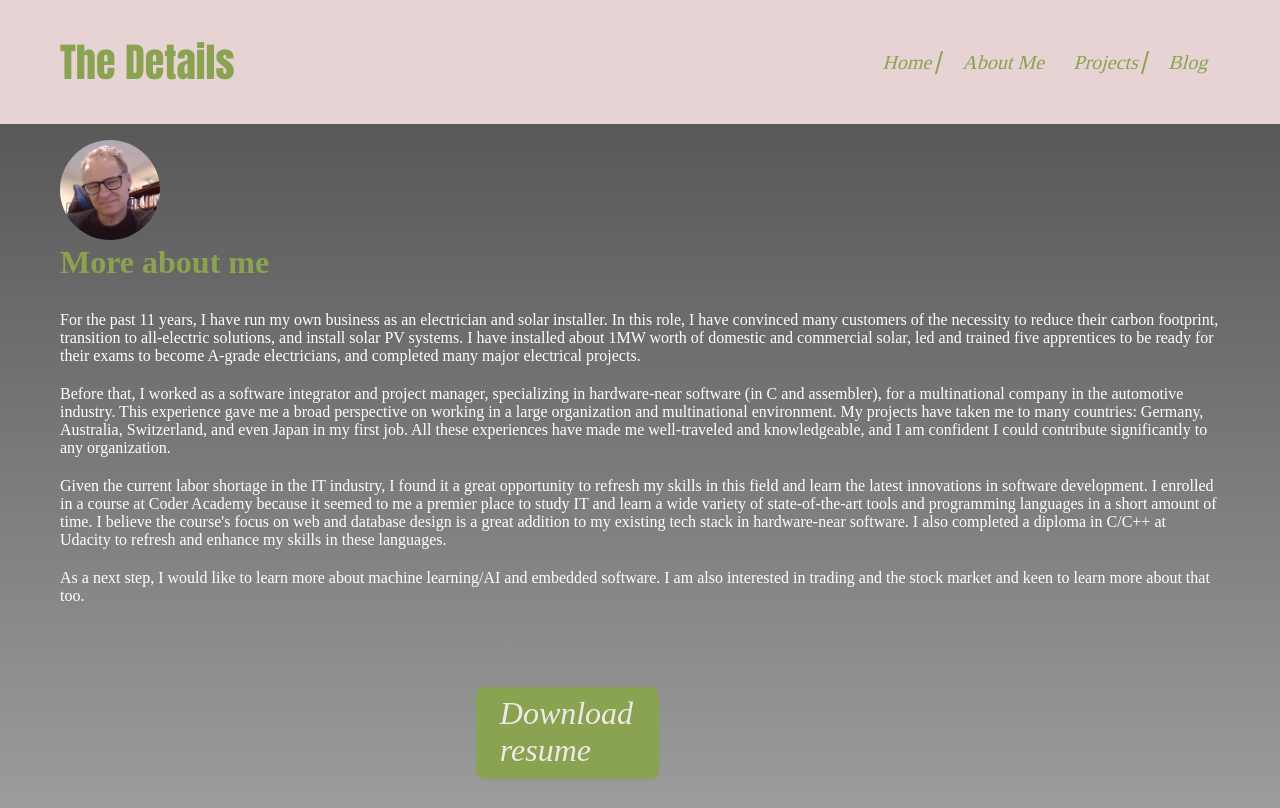
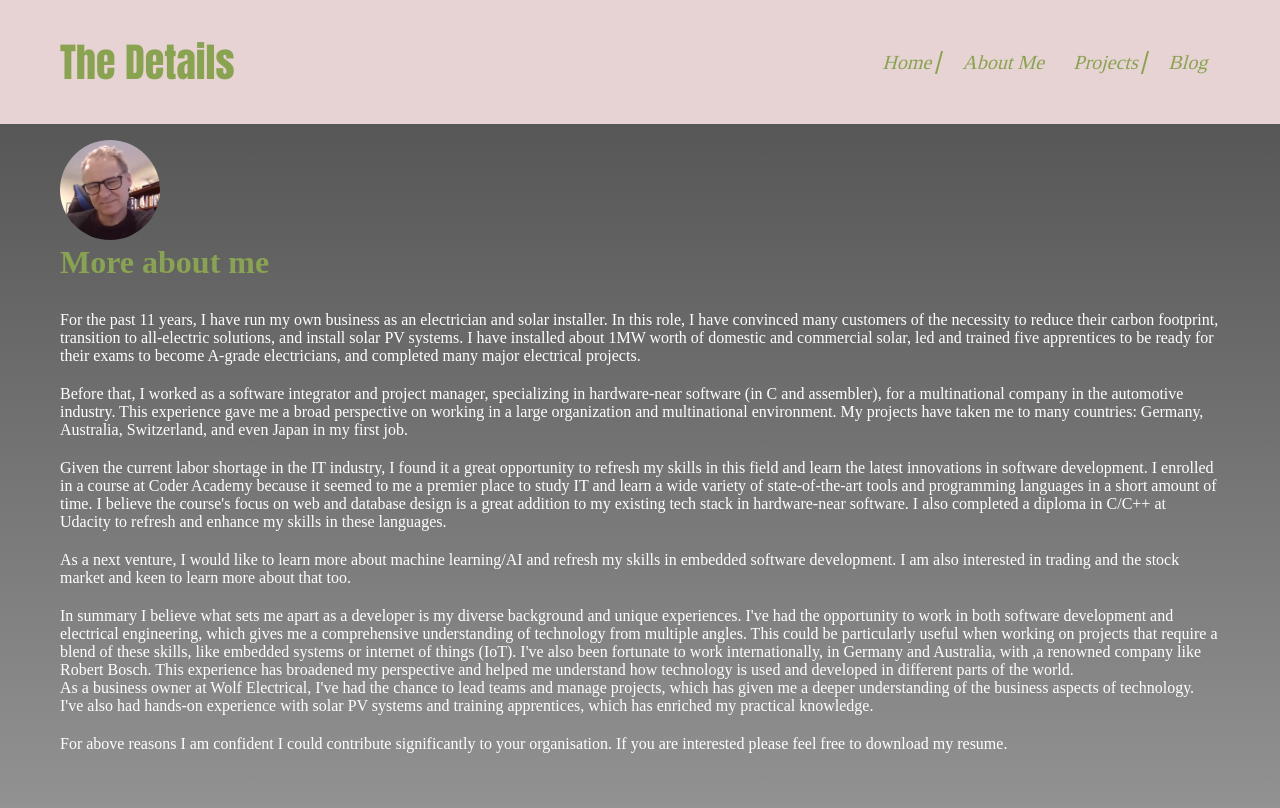
Before and after one commit to stuWolf/WolfgangStueckleT1A2, a plain HTML site: page src/pages/about-me.html in a window 1280 px wide. Shown: the top 808 px of the page. Drawn offline with Linux system fonts and the light colour scheme.

Commit message:
Update About me page

```diff
--- a/src/pages/about-me.html
+++ b/src/pages/about-me.html
@@ -54,7 +54,7 @@
 
     </p>
     <p>
-    Before that, I worked as a software integrator and project manager, specializing in hardware-near software (in C and assembler), for a multinational company in the automotive industry. This experience gave me a broad perspective on working in a large organization and multinational environment. My projects have taken me to many countries: Germany, Australia, Switzerland, and even Japan in my first job. All these experiences have made me well-traveled and knowledgeable, and I am confident I could contribute significantly to any organization.
+    Before that, I worked as a software integrator and project manager, specializing in hardware-near software (in C and assembler), for a multinational company in the automotive industry. This experience gave me a broad perspective on working in a large organization and multinational environment. My projects have taken me to many countries: Germany, Australia, Switzerland, and even Japan in my first job.
     </p>
     <p>
     Given the current labor shortage in the IT industry, I found it a great opportunity to refresh my skills in this field and learn the latest innovations in software development. I enrolled in a course at Coder Academy because it seemed to me a premier place to study IT and learn a wide variety of state-of-the-art tools and programming languages in a short amount of time. I believe the course's focus on web and database design is a great addition to my existing tech stack in hardware-near software. I also completed a diploma in C/C++ at Udacity to refresh and enhance my skills in these languages.
@@ -62,7 +62,18 @@
 
 
     <p>
-    As a next step, I would like to learn more about machine learning/AI and embedded software. I am also interested in trading and the stock market and keen to learn more about that too.
+    As a next venture, I would like to learn more about machine learning/AI and refresh my skills in embedded software development. I am also interested in trading and the stock market and keen to learn more about that too.
+    </p>
+    <p>
+      In summary I believe what sets me apart as a developer is my diverse background and unique experiences. I've had the opportunity to work in both software development and electrical engineering, which gives me a comprehensive understanding of technology from multiple angles. This could be particularly useful when working on projects that require a blend of these skills, like embedded systems or internet of things (IoT).
+I've also been fortunate to work internationally, in Germany and Australia, with ,a renowned company like Robert Bosch. This experience has broadened my perspective and helped me understand how technology is used and developed in different parts of the world.<br>
+
+
+As a business owner at Wolf Electrical, I've had the chance to lead teams and manage projects, which has given me a deeper understanding of the business aspects of technology. I've also had hands-on experience with solar PV systems and training apprentices, which has enriched my practical knowledge.
+</p>
+<p>
+For above reasons I am confident I could contribute significantly to your organisation. If you are interested please feel free to download my resume.
+
     </p>
 
 
```
